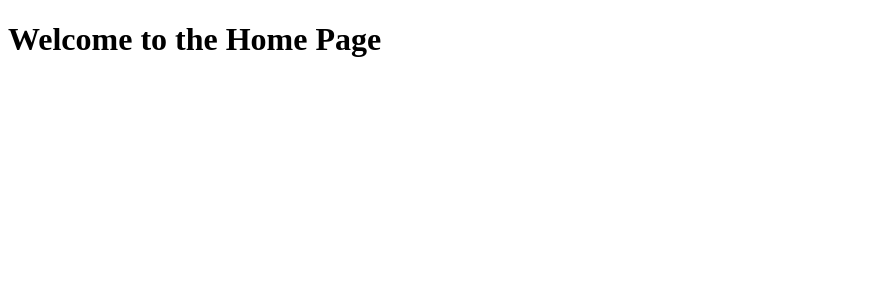
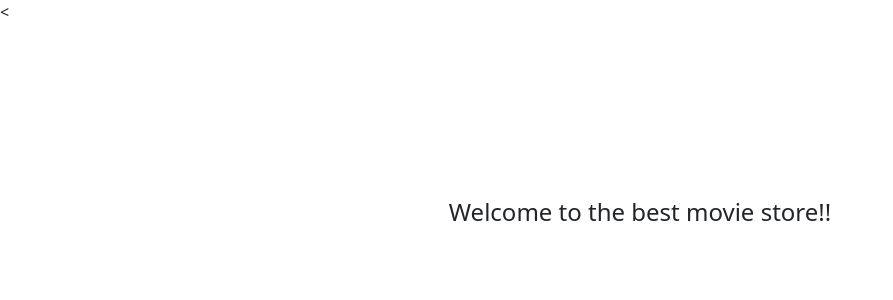
Before and after one commit to Hoccus/poketrade, a Django app: template home/templates/index.html in a window 1280 px wide. Shown: the top 300 px of the page, without its empty margins (0-893 px from the left). Run offline with Django 5.2, Linux system fonts and the light colour scheme; the template is opened without the code that fills it: most values are stand-ins (such as "Sample title", 1, 10 or a date in 2020); some libraries are stand-ins or nearby versions.

Commit message:
Set up base template

```diff
--- a/home/templates/index.html
+++ b/home/templates/index.html
@@ -1,10 +1,18 @@
-<!DOCTYPE html>
-<html lang="en">
-<head>
-  <meta charset="UTF-8">
-  <title>Home page</title>
-</head>
-<body>
-  <h1>Welcome to the Home Page</h1>
-</body>
-</html>
+{% extends 'base.html' %}
+{% block content %}
+<header class="masthead bg-index text-white text-center py-4">
+  <div class="container d-flex align-items-center flex-column pt-2">
+    <h2>Movies Store</h2>
+    <p>Your Ticket to Unlimited Entertainment</p>
+  </div>
+</header>
+<div class="p-3">
+  <div class="container">
+    <div class="row mt-3">
+      <div class="col mx-auto text-center mb-3">
+        <h4>Welcome to the best movie store!!</h4>
+      </div>
+    </div>
+  </div>
+</div>
+{% endblock content %}
--- a/home/views.py
+++ b/home/views.py
@@ -1,6 +1,7 @@
 from django.shortcuts import render
 
 def index(request):
-    return render(request, 'home/index.html')
+    template_data = {'title': 'Movies Store'}
+    return render(request, 'index.html', {'template_data': template_data})
 def about(request):
-    return render(request, 'home/about.html')
+    return render(request, 'about.html')
--- a/poketrade/settings.py
+++ b/poketrade/settings.py
@@ -9,7 +9,7 @@ https://docs.djangoproject.com/en/5.2/topics/settings/
 For the full list of settings and their values, see
 https://docs.djangoproject.com/en/5.2/ref/settings/
 """
-
+import os
 from pathlib import Path
 
 # Build paths inside the project like this: BASE_DIR / 'subdir'.
@@ -55,7 +55,7 @@ ROOT_URLCONF = 'poketrade.urls'
 TEMPLATES = [
     {
         'BACKEND': 'django.template.backends.django.DjangoTemplates',
-        'DIRS': [],
+        'DIRS': [os.path.join(BASE_DIR, 'poketrade/templates')],
         'APP_DIRS': True,
         'OPTIONS': {
             'context_processors': [
@@ -121,3 +121,4 @@ STATIC_URL = 'static/'
 # https://docs.djangoproject.com/en/5.2/ref/settings/#default-auto-field
 
 DEFAULT_AUTO_FIELD = 'django.db.models.BigAutoField'
+STATICFILES_DIRS = [BASE_DIR / 'poketrade/static/',]
--- /dev/null
+++ b/poketrade/templates/base.html
@@ -0,0 +1,30 @@
+<!DOCTYPE html>
+<html lang="en">
+    {% load static %}
+<head>
+    <
+    <meta charset="UTF-8">
+    <title>{{ template_data.title }}</title>
+    <!-- Bootstrap CSS-->
+    <link href="https://cdn.jsdelivr.net/npm/bootstrap@5.3.3/dist/css/bootstrap.min.css" rel="stylesheet" crossorigin="anonymous">
+    <!-- Font Awesome-->
+    <link rel="stylesheet" href="https://cdnjs.cloudflare.com/ajax/libs/font-awesome/6.1.1/css/all.min.css">
+    <!-- Google Fonts -->
+    <link href="https://fonts.googleapis.com/css2?family=Poppins:wght@300;400;500;600;700&display=swap" rel="stylesheet">
+    <!-- Bootstrap JS -->
+    <script src="https://cdn.jsdelivr.net/npm/bootstrap@5.3.3/dist/js/bootstrap.bundle.min.js"crossorigin="anonymous"></script>
+    <link rel="stylesheet" type="text/css" href="{% static 'css/style.css' %}">
+    <meta name="viewport" content="width=device-width,
+initial-scale=1" />
+</head>
+<body>
+    <!-- Header -->
+    <!-- Header -->
+    <div>
+        {% block content %}
+        {% endblock content %}
+    </div>
+    <!-- Footer -->
+    <!-- Footer -->
+</body>
+</html>
```
